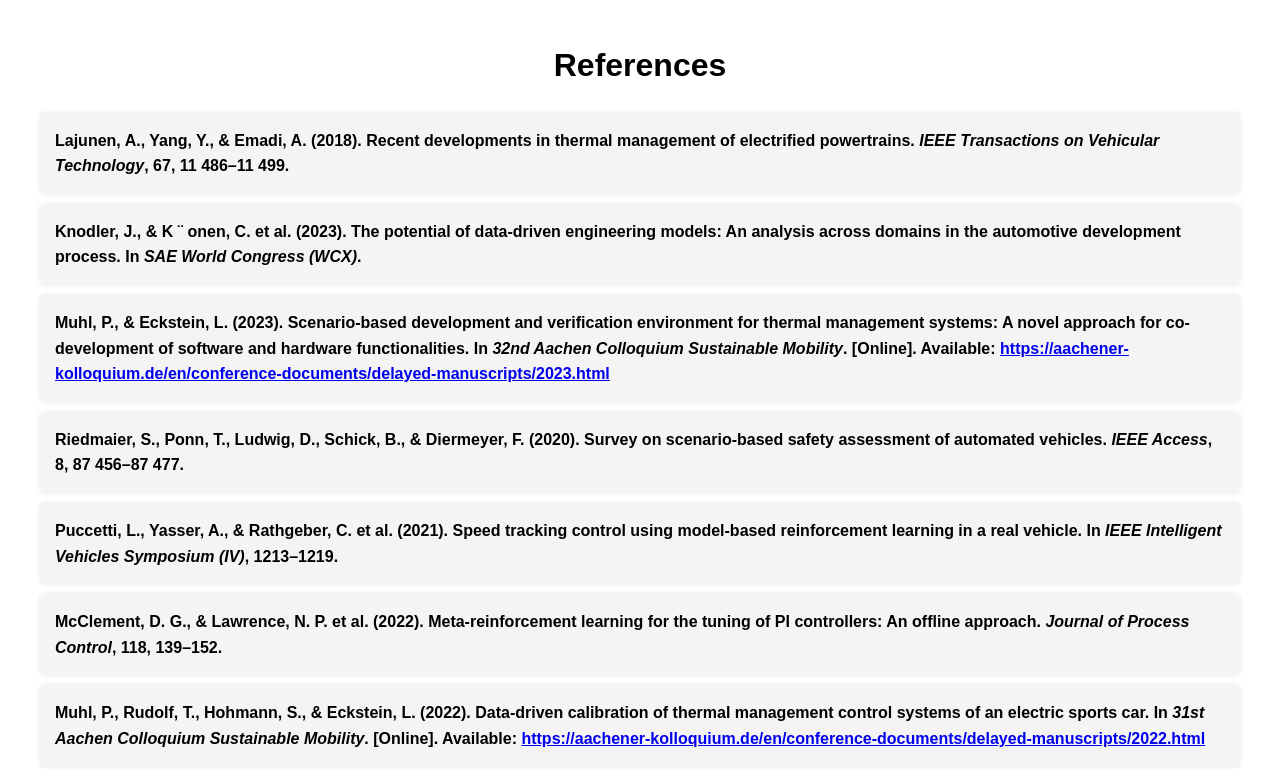
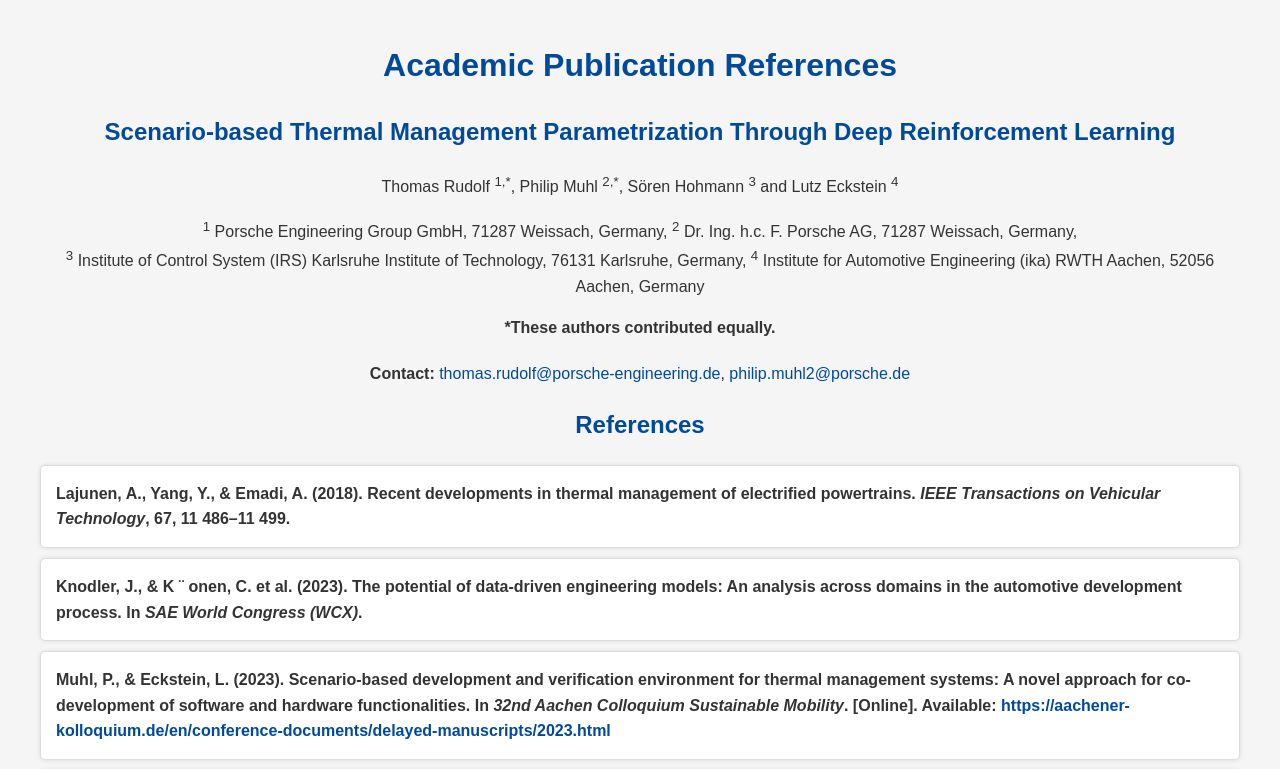
Before and after one commit to tr-peg/2024-IEEE-ITSC-ThAT15.7-970-Rudolf-Muhl-Hohmann-Eckstein, a plain HTML site: page index.html in a window 1280 px wide. Shown: the top 769 px of the page. Drawn offline with Linux system fonts and the light colour scheme.

Commit message:
Update index.html

```diff
--- a/index.html
+++ b/index.html
@@ -9,25 +9,63 @@
             font-family: Arial, sans-serif;
             margin: 40px;
             line-height: 1.6;
+            color: #333;
+            background-color: #f5f5f5;
         }
-        h1 {
+        h1, h2 {
+            color: #004a99;
+            text-align: center;
+        }
+        .centered {
             text-align: center;
         }
         ul {
             list-style-type: none;
             padding: 0;
+            margin: 0;
         }
         li {
-            background: #f4f4f4;
+            background: #ffffff;
             margin: 10px 0;
             padding: 15px;
             border-radius: 5px;
             box-shadow: 0 0 5px rgba(0, 0, 0, 0.1);
+            border: 1px solid #ddd;
+        }
+        .contact-info {
+            margin: 20px 0;
+        }
+        a {
+            color: #004a99;
+            text-decoration: none;
+        }
+        a:hover {
+            text-decoration: underline;
         }
     </style>
 </head>
 <body>
-    <h1>References</h1>
+    <h1>Academic Publication References</h1>
+
+    <div class="centered">
+        <h2>Scenario-based Thermal Management Parametrization Through Deep Reinforcement Learning</h2>
+
+        <p>Thomas Rudolf <sup>1,*</sup>, Philip Muhl <sup>2,*</sup>, Sören Hohmann <sup>3</sup> and Lutz Eckstein <sup>4</sup></p>
+
+        <sup>1</sup> Porsche Engineering Group GmbH, 71287 Weissach, Germany, <sup>2</sup> Dr. Ing. h.c. F. Porsche AG, 71287 Weissach, Germany,
+        <br/>
+        <sup>3</sup> Institute of Control System (IRS) Karlsruhe Institute of Technology, 76131 Karlsruhe, Germany, <sup>4</sup> Institute for Automotive Engineering (ika) RWTH Aachen, 52056 Aachen, Germany
+
+        <p><strong>*These authors contributed equally.</strong></p>
+
+        <div class="contact-info">
+            <p>
+                <strong>Contact:</strong> <a href="mailto:thomas.rudolf@porsche-engineering.de">thomas.rudolf@porsche-engineering.de</a>, <a href="mailto:philip.muhl2@porsche.de">philip.muhl2@porsche.de</a>
+            </p>
+        </div>
+    </div>
+
+    <h2>References</h1>
     <ul>
         <li>
             <strong>Lajunen, A., Yang, Y., & Emadi, A. (2018). Recent developments in thermal management of electrified powertrains. <em>IEEE Transactions on Vehicular Technology</em>, 67, 11 486–11 499.</strong>
```
